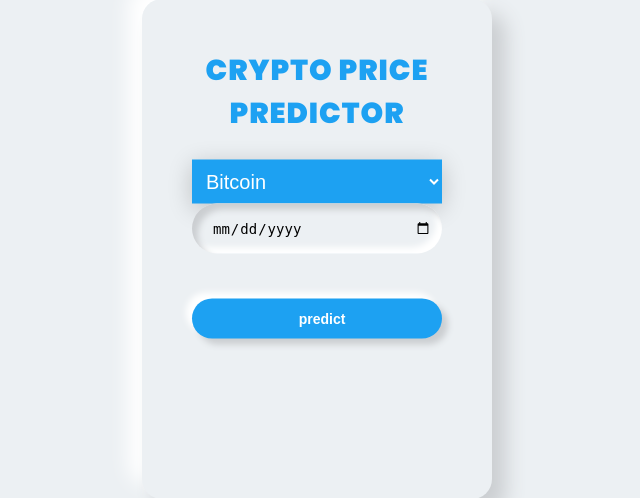
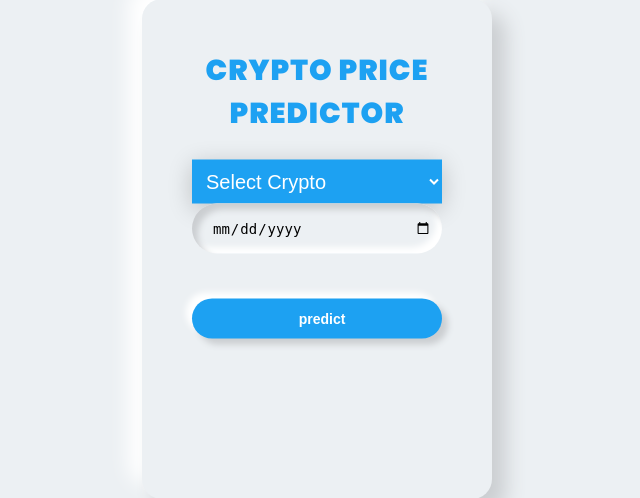
Before and after one commit to vavinash992/crypto-currency-price-predictor, a Flask app: page / in a window 1280 px wide. Shown: the part 151-649 px from the top of the page, without its empty margins (323-963 px from the left). Run offline with Flask 2, Linux system fonts and the light colour scheme.

Commit message:
Update index.html

```diff
--- a/templates/index.html
+++ b/templates/index.html
@@ -7,12 +7,13 @@
     </head>
     <body>
         <div class="container">
-
+            <div class="brand-logo"></div>
         <div class="brand-title">CRYPTO PRICE PREDICTOR</div>
 
         <form action="/action" method="POST">
             <div class="box">
-                <select name="crypto">
+                <select name="crypto" required>
+                    <option value="">Select Crypto</option>
                     <option value="BTC-USD">Bitcoin</option>
                     <option value="ETH-USD">Ethereum</option>
                     <option value="XRP-USD">Ripple</option>
@@ -21,7 +22,7 @@
                 </div>
             <div class="inputs">
             <label for="Date">Crypto:</label>
-            <input type="date" name="Date"> <br>
+            <input type="date" name="Date" id="datevalue" min="2015-09-17" max="2022-05-31" required> <br>
             <input type="submit" value="predict">
         </form>
     </div>
```
